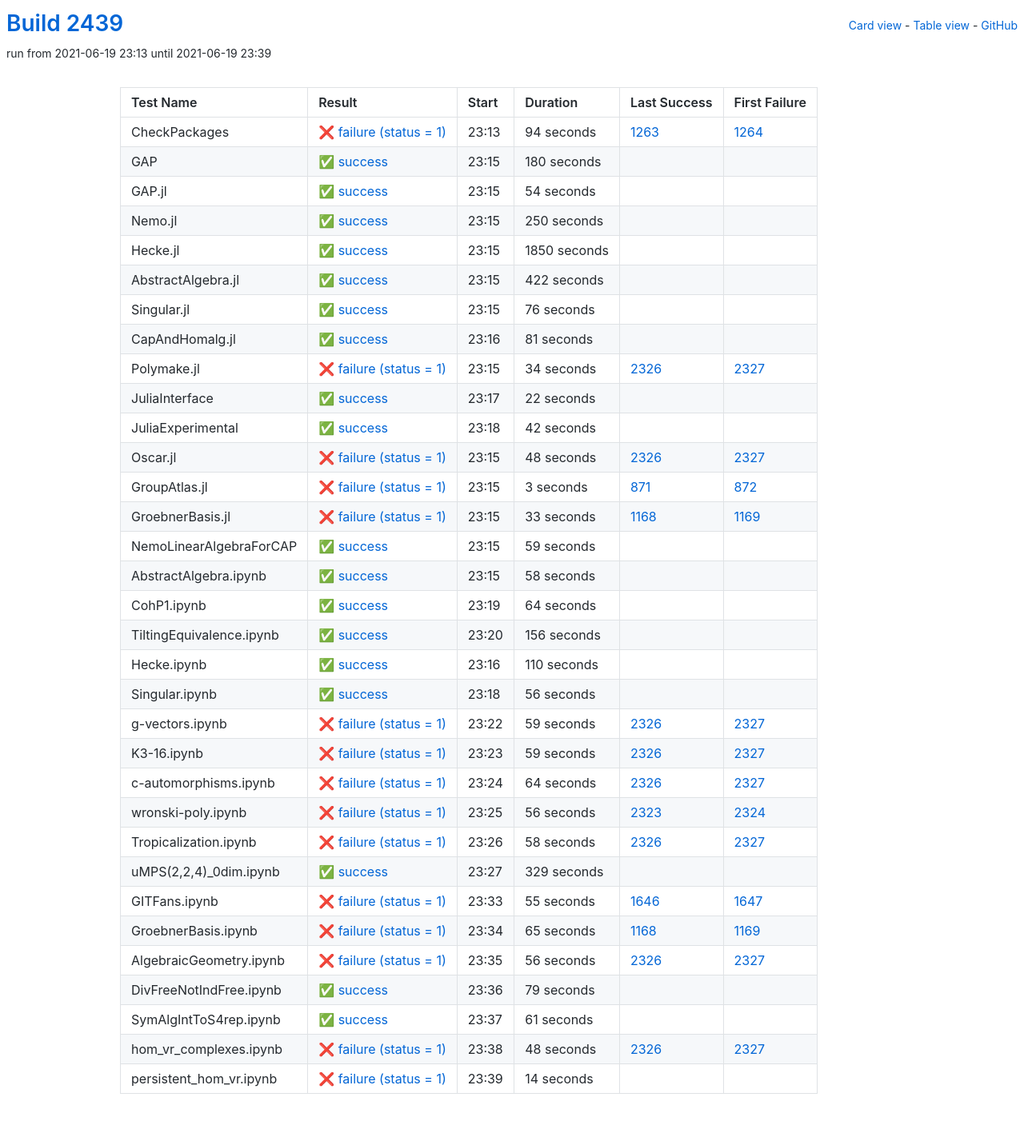
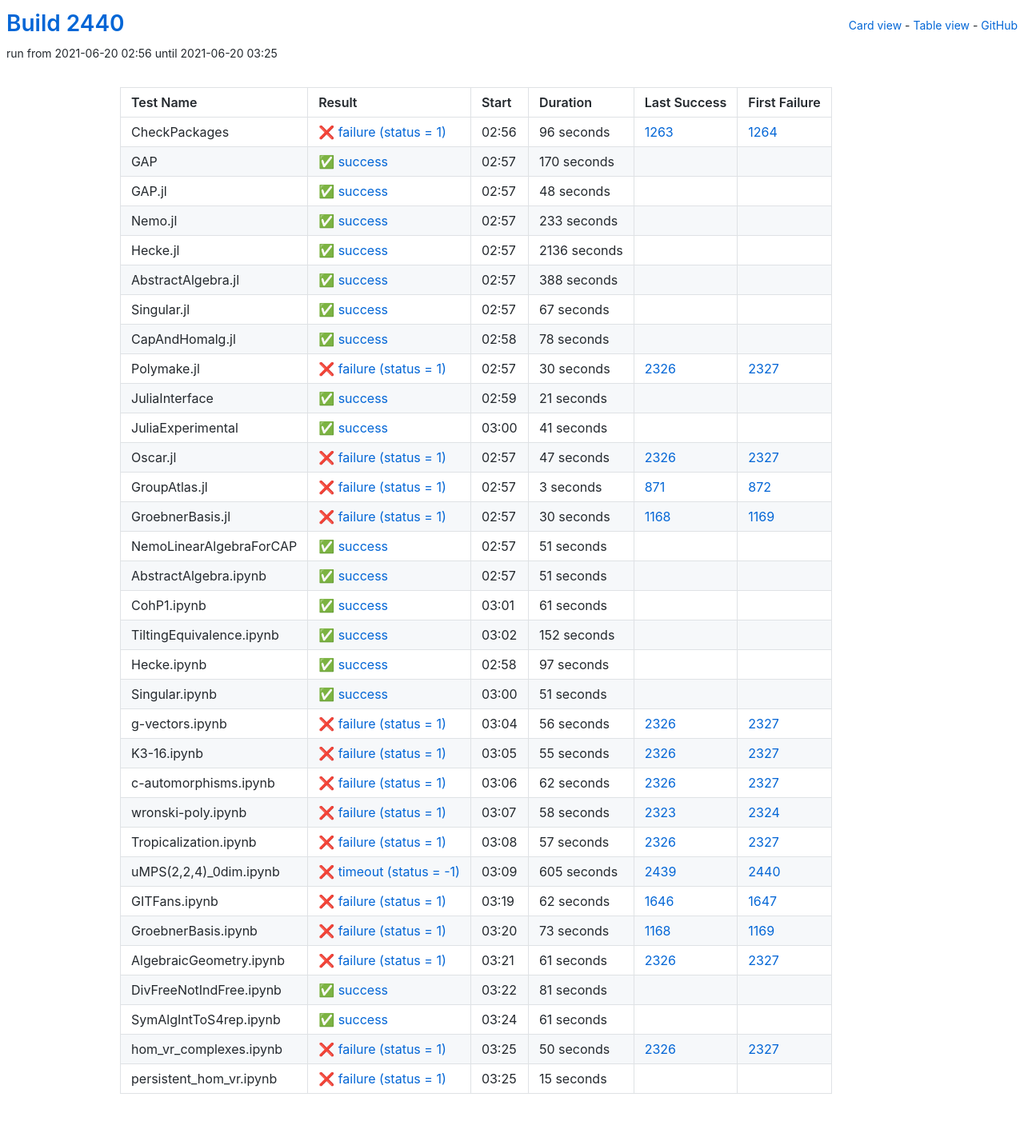
Before and after one commit to oscar-system/oscar-ci-status-stable, a Jekyll site: the page built from table.html, in a window 1280 px wide. Shown: the whole page at 80% size. Built offline with Jekyll 4.4.1, drawn with Linux system fonts in a browser that asks for light colours.

Commit message:
Build #2440

```diff
--- a/_data/ci.yml
+++ b/_data/ci.yml
@@ -1,6 +1,6 @@
 ---
-build: 2439
-build_url: https://oscarci.mathematik.uni-kl.de/job/oscar-stable/2439/
+build: 2440
+build_url: https://oscarci.mathematik.uni-kl.de/job/oscar-stable/2440/
 job: oscar-stable
 organization: oscar-system
 repo: oscar-ci-status-stable
@@ -8,152 +8,152 @@ repourl: https://github.com/oscar-system/oscar-ci-status-stable
 tests:
 - name: CheckPackages
   id: checkpackages
-  log: https://oscarci.mathematik.uni-kl.de/job/oscar-stable/2439/artifact/logs/build-2439/CheckPackages.log
-  start: 2021-06-19 23:13
+  log: https://oscarci.mathematik.uni-kl.de/job/oscar-stable/2440/artifact/logs/build-2440/CheckPackages.log
+  start: 2021-06-20 02:56
   success: false
   exitcode: 1
   status: failure
-  duration: 94
+  duration: 96
   last_success: 1263
   last_success_url: https://oscarci.mathematik.uni-kl.de/job/oscar-stable/1263/
   first_failure: 1264
   first_failure_url: https://oscarci.mathematik.uni-kl.de/job/oscar-stable/1264/
 - name: GAP
   id: gap
-  log: https://oscarci.mathematik.uni-kl.de/job/oscar-stable/2439/artifact/logs/build-2439/GAP.log
-  start: 2021-06-19 23:15
+  log: https://oscarci.mathematik.uni-kl.de/job/oscar-stable/2440/artifact/logs/build-2440/GAP.log
+  start: 2021-06-20 02:57
   success: true
   exitcode: 0
   status: success
-  duration: 180
+  duration: 170
   last_success: false
   last_success_url:
   first_failure: false
   first_failure_url:
 - name: GAP.jl
   id: gap-jl
-  log: https://oscarci.mathematik.uni-kl.de/job/oscar-stable/2439/artifact/logs/build-2439/GAP.jl.log
-  start: 2021-06-19 23:15
+  log: https://oscarci.mathematik.uni-kl.de/job/oscar-stable/2440/artifact/logs/build-2440/GAP.jl.log
+  start: 2021-06-20 02:57
   success: true
   exitcode: 0
   status: success
-  duration: 54
+  duration: 48
   last_success: false
   last_success_url:
   first_failure: false
   first_failure_url:
 - name: Nemo.jl
   id: nemo-jl
-  log: https://oscarci.mathematik.uni-kl.de/job/oscar-stable/2439/artifact/logs/build-2439/Nemo.jl.log
-  start: 2021-06-19 23:15
+  log: https://oscarci.mathematik.uni-kl.de/job/oscar-stable/2440/artifact/logs/build-2440/Nemo.jl.log
+  start: 2021-06-20 02:57
   success: true
   exitcode: 0
   status: success
-  duration: 250
+  duration: 233
   last_success: false
   last_success_url:
   first_failure: false
   first_failure_url:
 - name: Hecke.jl
   id: hecke-jl
-  log: https://oscarci.mathematik.uni-kl.de/job/oscar-stable/2439/artifact/logs/build-2439/Hecke.jl.log
-  start: 2021-06-19 23:15
+  log: https://oscarci.mathematik.uni-kl.de/job/oscar-stable/2440/artifact/logs/build-2440/Hecke.jl.log
+  start: 2021-06-20 02:57
   success: true
   exitcode: 0
   status: success
-  duration: 1850
+  duration: 2136
   last_success: false
   last_success_url:
   first_failure: false
   first_failure_url:
 - name: AbstractAlgebra.jl
   id: abstractalgebra-jl
-  log: https://oscarci.mathematik.uni-kl.de/job/oscar-stable/2439/artifact/logs/build-2439/AbstractAlgebra.jl.log
-  start: 2021-06-19 23:15
+  log: https://oscarci.mathematik.uni-kl.de/job/oscar-stable/2440/artifact/logs/build-2440/AbstractAlgebra.jl.log
+  start: 2021-06-20 02:57
   success: true
   exitcode: 0
   status: success
-  duration: 422
+  duration: 388
   last_success: false
   last_success_url:
   first_failure: false
   first_failure_url:
 - name: Singular.jl
   id: singular-jl
-  log: https://oscarci.mathematik.uni-kl.de/job/oscar-stable/2439/artifact/logs/build-2439/Singular.jl.log
-  start: 2021-06-19 23:15
+  log: https://oscarci.mathematik.uni-kl.de/job/oscar-stable/2440/artifact/logs/build-2440/Singular.jl.log
+  start: 2021-06-20 02:57
   success: true
   exitcode: 0
   status: success
-  duration: 76
+  duration: 67
   last_success: false
   last_success_url:
   first_failure: false
   first_failure_url:
 - name: CapAndHomalg.jl
   id: capandhomalg-jl
-  log: https://oscarci.mathematik.uni-kl.de/job/oscar-stable/2439/artifact/logs/build-2439/CapAndHomalg.jl.log
-  start: 2021-06-19 23:16
+  log: https://oscarci.mathematik.uni-kl.de/job/oscar-stable/2440/artifact/logs/build-2440/CapAndHomalg.jl.log
+  start: 2021-06-20 02:58
   success: true
   exitcode: 0
   status: success
-  duration: 81
+  duration: 78
   last_success: false
   last_success_url:
   first_failure: false
   first_failure_url:
 - name: Polymake.jl
   id: polymake-jl
-  log: https://oscarci.mathematik.uni-kl.de/job/oscar-stable/2439/artifact/logs/build-2439/Polymake.jl.log
-  start: 2021-06-19 23:15
+  log: https://oscarci.mathematik.uni-kl.de/job/oscar-stable/2440/artifact/logs/build-2440/Polymake.jl.log
+  start: 2021-06-20 02:57
   success: false
   exitcode: 1
   status: failure
-  duration: 34
+  duration: 30
   last_success: 2326
   last_success_url: https://oscarci.mathematik.uni-kl.de/job/oscar-stable/2326/
   first_failure: 2327
   first_failure_url: https://oscarci.mathematik.uni-kl.de/job/oscar-stable/2327/
 - name: JuliaInterface
   id: juliainterface
-  log: https://oscarci.mathematik.uni-kl.de/job/oscar-stable/2439/artifact/logs/build-2439/JuliaInterface.log
-  start: 2021-06-19 23:17
+  log: https://oscarci.mathematik.uni-kl.de/job/oscar-stable/2440/artifact/logs/build-2440/JuliaInterface.log
+  start: 2021-06-20 02:59
   success: true
   exitcode: 0
   status: success
-  duration: 22
+  duration: 21
   last_success: false
   last_success_url:
   first_failure: false
   first_failure_url:
 - name: JuliaExperimental
   id: juliaexperimental
-  log: https://oscarci.mathematik.uni-kl.de/job/oscar-stable/2439/artifact/logs/build-2439/JuliaExperimental.log
-  start: 2021-06-19 23:18
+  log: https://oscarci.mathematik.uni-kl.de/job/oscar-stable/2440/artifact/logs/build-2440/JuliaExperimental.log
+  start: 2021-06-20 03:00
   success: true
   exitcode: 0
   status: success
-  duration: 42
+  duration: 41
   last_success: false
   last_success_url:
   first_failure: false
   first_failure_url:
 - name: Oscar.jl
   id: oscar-jl
-  log: https://oscarci.mathematik.uni-kl.de/job/oscar-stable/2439/artifact/logs/build-2439/Oscar.jl.log
-  start: 2021-06-19 23:15
+  log: https://oscarci.mathematik.uni-kl.de/job/oscar-stable/2440/artifact/logs/build-2440/Oscar.jl.log
+  start: 2021-06-20 02:57
   success: false
   exitcode: 1
   status: failure
-  duration: 48
+  duration: 47
   last_success: 2326
   last_success_url: https://oscarci.mathematik.uni-kl.de/job/oscar-stable/2326/
   first_failure: 2327
   first_failure_url: https://oscarci.mathematik.uni-kl.de/job/oscar-stable/2327/
 - name: GroupAtlas.jl
   id: groupatlas-jl
-  log: https://oscarci.mathematik.uni-kl.de/job/oscar-stable/2439/artifact/logs/build-2439/GroupAtlas.jl.log
-  start: 2021-06-19 23:15
+  log: https://oscarci.mathematik.uni-kl.de/job/oscar-stable/2440/artifact/logs/build-2440/GroupAtlas.jl.log
+  start: 2021-06-20 02:57
   success: false
   exitcode: 1
   status: failure
@@ -164,188 +164,92 @@ tests:
   first_failure_url: https://oscarci.mathematik.uni-kl.de/job/oscar-stable/872/
 - name: GroebnerBasis.jl
   id: groebnerbasis-jl
-  log: https://oscarci.mathematik.uni-kl.de/job/oscar-stable/2439/artifact/logs/build-2439/GroebnerBasis.jl.log
-  start: 2021-06-19 23:15
+  log: https://oscarci.mathematik.uni-kl.de/job/oscar-stable/2440/artifact/logs/build-2440/GroebnerBasis.jl.log
+  start: 2021-06-20 02:57
   success: false
   exitcode: 1
   status: failure
-  duration: 33
+  duration: 30
   last_success: 1168
   last_success_url: https://oscarci.mathematik.uni-kl.de/job/oscar-stable/1168/
   first_failure: 1169
   first_failure_url: https://oscarci.mathematik.uni-kl.de/job/oscar-stable/1169/
 - name: NemoLinearAlgebraForCAP
   id: nemolinearalgebraforcap
-  log: https://oscarci.mathematik.uni-kl.de/job/oscar-stable/2439/artifact/logs/build-2439/NemoLinearAlgebraForCAP.log
-  start: 2021-06-19 23:15
+  log: https://oscarci.mathematik.uni-kl.de/job/oscar-stable/2440/artifact/logs/build-2440/NemoLinearAlgebraForCAP.log
+  start: 2021-06-20 02:57
   success: true
   exitcode: 0
   status: success
-  duration: 59
+  duration: 51
   last_success: false
   last_success_url:
   first_failure: false
   first_failure_url:
 - name: AbstractAlgebra.ipynb
   id: abstractalgebra-ipynb
-  log: https://oscarci.mathematik.uni-kl.de/job/oscar-stable/2439/artifact/logs/build-2439/AbstractAlgebra.ipynb.log
-  start: 2021-06-19 23:15
+  log: https://oscarci.mathematik.uni-kl.de/job/oscar-stable/2440/artifact/logs/build-2440/AbstractAlgebra.ipynb.log
+  start: 2021-06-20 02:57
   success: true
   exitcode: 0
   status: success
-  duration: 58
+  duration: 51
   last_success: false
   last_success_url:
   first_failure: false
   first_failure_url:
 - name: CohP1.ipynb
   id: cohp1-ipynb
-  log: https://oscarci.mathematik.uni-kl.de/job/oscar-stable/2439/artifact/logs/build-2439/CohP1.ipynb.log
-  start: 2021-06-19 23:19
+  log: https://oscarci.mathematik.uni-kl.de/job/oscar-stable/2440/artifact/logs/build-2440/CohP1.ipynb.log
+  start: 2021-06-20 03:01
   success: true
   exitcode: 0
   status: success
-  duration: 64
+  duration: 61
   last_success: false
   last_success_url:
   first_failure: false
   first_failure_url:
 - name: TiltingEquivalence.ipynb
   id: tiltingequivalence-ipynb
-  log: https://oscarci.mathematik.uni-kl.de/job/oscar-stable/2439/artifact/logs/build-2439/TiltingEquivalence.ipynb.log
-  start: 2021-06-19 23:20
+  log: https://oscarci.mathematik.uni-kl.de/job/oscar-stable/2440/artifact/logs/build-2440/TiltingEquivalence.ipynb.log
+  start: 2021-06-20 03:02
   success: true
   exitcode: 0
   status: success
-  duration: 156
+  duration: 152
   last_success: false
   last_success_url:
   first_failure: false
   first_failure_url:
 - name: Hecke.ipynb
   id: hecke-ipynb
-  log: https://oscarci.mathematik.uni-kl.de/job/oscar-stable/2439/artifact/logs/build-2439/Hecke.ipynb.log
-  start: 2021-06-19 23:16
+  log: https://oscarci.mathematik.uni-kl.de/job/oscar-stable/2440/artifact/logs/build-2440/Hecke.ipynb.log
+  start: 2021-06-20 02:58
   success: true
   exitcode: 0
   status: success
-  duration: 110
+  duration: 97
   last_success: false
   last_success_url:
   first_failure: false
   first_failure_url:
 - name: Singular.ipynb
   id: singular-ipynb
-  log: https://oscarci.mathematik.uni-kl.de/job/oscar-stable/2439/artifact/logs/build-2439/Singular.ipynb.log
-  start: 2021-06-19 23:18
+  log: https://oscarci.mathematik.uni-kl.de/job/oscar-stable/2440/artifact/logs/build-2440/Singular.ipynb.log
+  start: 2021-06-20 03:00
   success: true
   exitcode: 0
   status: success
-  duration: 56
+  duration: 51
   last_success: false
   last_success_url:
   first_failure: false
   first_failure_url:
 - name: g-vectors.ipynb
   id: g-vectors-ipynb
-  log: https://oscarci.mathematik.uni-kl.de/job/oscar-stable/2439/artifact/logs/build-2439/g-vectors.ipynb.log
-  start: 2021-06-19 23:22
-  success: false
-  exitcode: 1
-  status: failure
-  duration: 59
-  last_success: 2326
-  last_success_url: https://oscarci.mathematik.uni-kl.de/job/oscar-stable/2326/
-  first_failure: 2327
-  first_failure_url: https://oscarci.mathematik.uni-kl.de/job/oscar-stable/2327/
-- name: K3-16.ipynb
-  id: k3-16-ipynb
-  log: https://oscarci.mathematik.uni-kl.de/job/oscar-stable/2439/artifact/logs/build-2439/K3-16.ipynb.log
-  start: 2021-06-19 23:23
-  success: false
-  exitcode: 1
-  status: failure
-  duration: 59
-  last_success: 2326
-  last_success_url: https://oscarci.mathematik.uni-kl.de/job/oscar-stable/2326/
-  first_failure: 2327
-  first_failure_url: https://oscarci.mathematik.uni-kl.de/job/oscar-stable/2327/
-- name: c-automorphisms.ipynb
-  id: c-automorphisms-ipynb
-  log: https://oscarci.mathematik.uni-kl.de/job/oscar-stable/2439/artifact/logs/build-2439/c-automorphisms.ipynb.log
-  start: 2021-06-19 23:24
-  success: false
-  exitcode: 1
-  status: failure
-  duration: 64
-  last_success: 2326
-  last_success_url: https://oscarci.mathematik.uni-kl.de/job/oscar-stable/2326/
-  first_failure: 2327
-  first_failure_url: https://oscarci.mathematik.uni-kl.de/job/oscar-stable/2327/
-- name: wronski-poly.ipynb
-  id: wronski-poly-ipynb
-  log: https://oscarci.mathematik.uni-kl.de/job/oscar-stable/2439/artifact/logs/build-2439/wronski-poly.ipynb.log
-  start: 2021-06-19 23:25
-  success: false
-  exitcode: 1
-  status: failure
-  duration: 56
-  last_success: 2323
-  last_success_url: https://oscarci.mathematik.uni-kl.de/job/oscar-stable/2323/
-  first_failure: 2324
-  first_failure_url: https://oscarci.mathematik.uni-kl.de/job/oscar-stable/2324/
-- name: Tropicalization.ipynb
-  id: tropicalization-ipynb
-  log: https://oscarci.mathematik.uni-kl.de/job/oscar-stable/2439/artifact/logs/build-2439/Tropicalization.ipynb.log
-  start: 2021-06-19 23:26
-  success: false
-  exitcode: 1
-  status: failure
-  duration: 58
-  last_success: 2326
-  last_success_url: https://oscarci.mathematik.uni-kl.de/job/oscar-stable/2326/
-  first_failure: 2327
-  first_failure_url: https://oscarci.mathematik.uni-kl.de/job/oscar-stable/2327/
-- name: uMPS(2,2,4)_0dim.ipynb
-  id: umps-2-2-4-0dim-ipynb
-  log: https://oscarci.mathematik.uni-kl.de/job/oscar-stable/2439/artifact/logs/build-2439/uMPS-2-2-4-_0dim.ipynb.log
-  start: 2021-06-19 23:27
-  success: true
-  exitcode: 0
-  status: success
-  duration: 329
-  last_success: false
-  last_success_url:
-  first_failure: false
-  first_failure_url:
-- name: GITFans.ipynb
-  id: gitfans-ipynb
-  log: https://oscarci.mathematik.uni-kl.de/job/oscar-stable/2439/artifact/logs/build-2439/GITFans.ipynb.log
-  start: 2021-06-19 23:33
-  success: false
-  exitcode: 1
-  status: failure
-  duration: 55
-  last_success: 1646
-  last_success_url: https://oscarci.mathematik.uni-kl.de/job/oscar-stable/1646/
-  first_failure: 1647
-  first_failure_url: https://oscarci.mathematik.uni-kl.de/job/oscar-stable/1647/
-- name: GroebnerBasis.ipynb
-  id: groebnerbasis-ipynb
-  log: https://oscarci.mathematik.uni-kl.de/job/oscar-stable/2439/artifact/logs/build-2439/GroebnerBasis.ipynb.log
-  start: 2021-06-19 23:34
-  success: false
-  exitcode: 1
-  status: failure
-  duration: 65
-  last_success: 1168
-  last_success_url: https://oscarci.mathematik.uni-kl.de/job/oscar-stable/1168/
-  first_failure: 1169
-  first_failure_url: https://oscarci.mathematik.uni-kl.de/job/oscar-stable/1169/
-- name: AlgebraicGeometry.ipynb
-  id: algebraicgeometry-ipynb
-  log: https://oscarci.mathematik.uni-kl.de/job/oscar-stable/2439/artifact/logs/build-2439/AlgebraicGeometry.ipynb.log
-  start: 2021-06-19 23:35
+  log: https://oscarci.mathematik.uni-kl.de/job/oscar-stable/2440/artifact/logs/build-2440/g-vectors.ipynb.log
+  start: 2021-06-20 03:04
   success: false
   exitcode: 1
   status: failure
@@ -354,22 +258,118 @@ tests:
   last_success_url: https://oscarci.mathematik.uni-kl.de/job/oscar-stable/2326/
   first_failure: 2327
   first_failure_url: https://oscarci.mathematik.uni-kl.de/job/oscar-stable/2327/
+- name: K3-16.ipynb
+  id: k3-16-ipynb
+  log: https://oscarci.mathematik.uni-kl.de/job/oscar-stable/2440/artifact/logs/build-2440/K3-16.ipynb.log
+  start: 2021-06-20 03:05
+  success: false
+  exitcode: 1
+  status: failure
+  duration: 55
+  last_success: 2326
+  last_success_url: https://oscarci.mathematik.uni-kl.de/job/oscar-stable/2326/
+  first_failure: 2327
+  first_failure_url: https://oscarci.mathematik.uni-kl.de/job/oscar-stable/2327/
+- name: c-automorphisms.ipynb
+  id: c-automorphisms-ipynb
+  log: https://oscarci.mathematik.uni-kl.de/job/oscar-stable/2440/artifact/logs/build-2440/c-automorphisms.ipynb.log
+  start: 2021-06-20 03:06
+  success: false
+  exitcode: 1
+  status: failure
+  duration: 62
+  last_success: 2326
+  last_success_url: https://oscarci.mathematik.uni-kl.de/job/oscar-stable/2326/
+  first_failure: 2327
+  first_failure_url: https://oscarci.mathematik.uni-kl.de/job/oscar-stable/2327/
+- name: wronski-poly.ipynb
+  id: wronski-poly-ipynb
+  log: https://oscarci.mathematik.uni-kl.de/job/oscar-stable/2440/artifact/logs/build-2440/wronski-poly.ipynb.log
+  start: 2021-06-20 03:07
+  success: false
+  exitcode: 1
+  status: failure
+  duration: 58
+  last_success: 2323
+  last_success_url: https://oscarci.mathematik.uni-kl.de/job/oscar-stable/2323/
+  first_failure: 2324
+  first_failure_url: https://oscarci.mathematik.uni-kl.de/job/oscar-stable/2324/
+- name: Tropicalization.ipynb
+  id: tropicalization-ipynb
+  log: https://oscarci.mathematik.uni-kl.de/job/oscar-stable/2440/artifact/logs/build-2440/Tropicalization.ipynb.log
+  start: 2021-06-20 03:08
+  success: false
+  exitcode: 1
+  status: failure
+  duration: 57
+  last_success: 2326
+  last_success_url: https://oscarci.mathematik.uni-kl.de/job/oscar-stable/2326/
+  first_failure: 2327
+  first_failure_url: https://oscarci.mathematik.uni-kl.de/job/oscar-stable/2327/
+- name: uMPS(2,2,4)_0dim.ipynb
+  id: umps-2-2-4-0dim-ipynb
+  log: https://oscarci.mathematik.uni-kl.de/job/oscar-stable/2440/artifact/logs/build-2440/uMPS-2-2-4-_0dim.ipynb.log
+  start: 2021-06-20 03:09
+  success: false
+  exitcode: -1
+  status: timeout
+  duration: 605
+  last_success: 2439
+  last_success_url: https://oscarci.mathematik.uni-kl.de/job/oscar-stable/2439/
+  first_failure: 2440
+  first_failure_url: https://oscarci.mathematik.uni-kl.de/job/oscar-stable/2440/
+- name: GITFans.ipynb
+  id: gitfans-ipynb
+  log: https://oscarci.mathematik.uni-kl.de/job/oscar-stable/2440/artifact/logs/build-2440/GITFans.ipynb.log
+  start: 2021-06-20 03:19
+  success: false
+  exitcode: 1
+  status: failure
+  duration: 62
+  last_success: 1646
+  last_success_url: https://oscarci.mathematik.uni-kl.de/job/oscar-stable/1646/
+  first_failure: 1647
+  first_failure_url: https://oscarci.mathematik.uni-kl.de/job/oscar-stable/1647/
+- name: GroebnerBasis.ipynb
+  id: groebnerbasis-ipynb
+  log: https://oscarci.mathematik.uni-kl.de/job/oscar-stable/2440/artifact/logs/build-2440/GroebnerBasis.ipynb.log
+  start: 2021-06-20 03:20
+  success: false
+  exitcode: 1
+  status: failure
+  duration: 73
+  last_success: 1168
+  last_success_url: https://oscarci.mathematik.uni-kl.de/job/oscar-stable/1168/
+  first_failure: 1169
+  first_failure_url: https://oscarci.mathematik.uni-kl.de/job/oscar-stable/1169/
+- name: AlgebraicGeometry.ipynb
+  id: algebraicgeometry-ipynb
+  log: https://oscarci.mathematik.uni-kl.de/job/oscar-stable/2440/artifact/logs/build-2440/AlgebraicGeometry.ipynb.log
+  start: 2021-06-20 03:21
+  success: false
+  exitcode: 1
+  status: failure
+  duration: 61
+  last_success: 2326
+  last_success_url: https://oscarci.mathematik.uni-kl.de/job/oscar-stable/2326/
+  first_failure: 2327
+  first_failure_url: https://oscarci.mathematik.uni-kl.de/job/oscar-stable/2327/
 - name: DivFreeNotIndFree.ipynb
   id: divfreenotindfree-ipynb
-  log: https://oscarci.mathematik.uni-kl.de/job/oscar-stable/2439/artifact/logs/build-2439/DivFreeNotIndFree.ipynb.log
-  start: 2021-06-19 23:36
+  log: https://oscarci.mathematik.uni-kl.de/job/oscar-stable/2440/artifact/logs/build-2440/DivFreeNotIndFree.ipynb.log
+  start: 2021-06-20 03:22
   success: true
   exitcode: 0
   status: success
-  duration: 79
+  duration: 81
   last_success: false
   last_success_url:
   first_failure: false
   first_failure_url:
 - name: SymAlgIntToS4rep.ipynb
   id: symalginttos4rep-ipynb
-  log: https://oscarci.mathematik.uni-kl.de/job/oscar-stable/2439/artifact/logs/build-2439/SymAlgIntToS4rep.ipynb.log
-  start: 2021-06-19 23:37
+  log: https://oscarci.mathematik.uni-kl.de/job/oscar-stable/2440/artifact/logs/build-2440/SymAlgIntToS4rep.ipynb.log
+  start: 2021-06-20 03:24
   success: true
   exitcode: 0
   status: success
@@ -380,24 +380,24 @@ tests:
   first_failure_url:
 - name: hom_vr_complexes.ipynb
   id: hom-vr-complexes-ipynb
-  log: https://oscarci.mathematik.uni-kl.de/job/oscar-stable/2439/artifact/logs/build-2439/hom_vr_complexes.ipynb.log
-  start: 2021-06-19 23:38
+  log: https://oscarci.mathematik.uni-kl.de/job/oscar-stable/2440/artifact/logs/build-2440/hom_vr_complexes.ipynb.log
+  start: 2021-06-20 03:25
   success: false
   exitcode: 1
   status: failure
-  duration: 48
+  duration: 50
   last_success: 2326
   last_success_url: https://oscarci.mathematik.uni-kl.de/job/oscar-stable/2326/
   first_failure: 2327
   first_failure_url: https://oscarci.mathematik.uni-kl.de/job/oscar-stable/2327/
 - name: persistent_hom_vr.ipynb
   id: persistent-hom-vr-ipynb
-  log: https://oscarci.mathematik.uni-kl.de/job/oscar-stable/2439/artifact/logs/build-2439/persistent_hom_vr.ipynb.log
-  start: 2021-06-19 23:39
+  log: https://oscarci.mathematik.uni-kl.de/job/oscar-stable/2440/artifact/logs/build-2440/persistent_hom_vr.ipynb.log
+  start: 2021-06-20 03:25
   success: false
   exitcode: 1
   status: failure
-  duration: 14
+  duration: 15
   last_success: false
   last_success_url:
   first_failure: false
```
Also changed, not shown: README.md.
